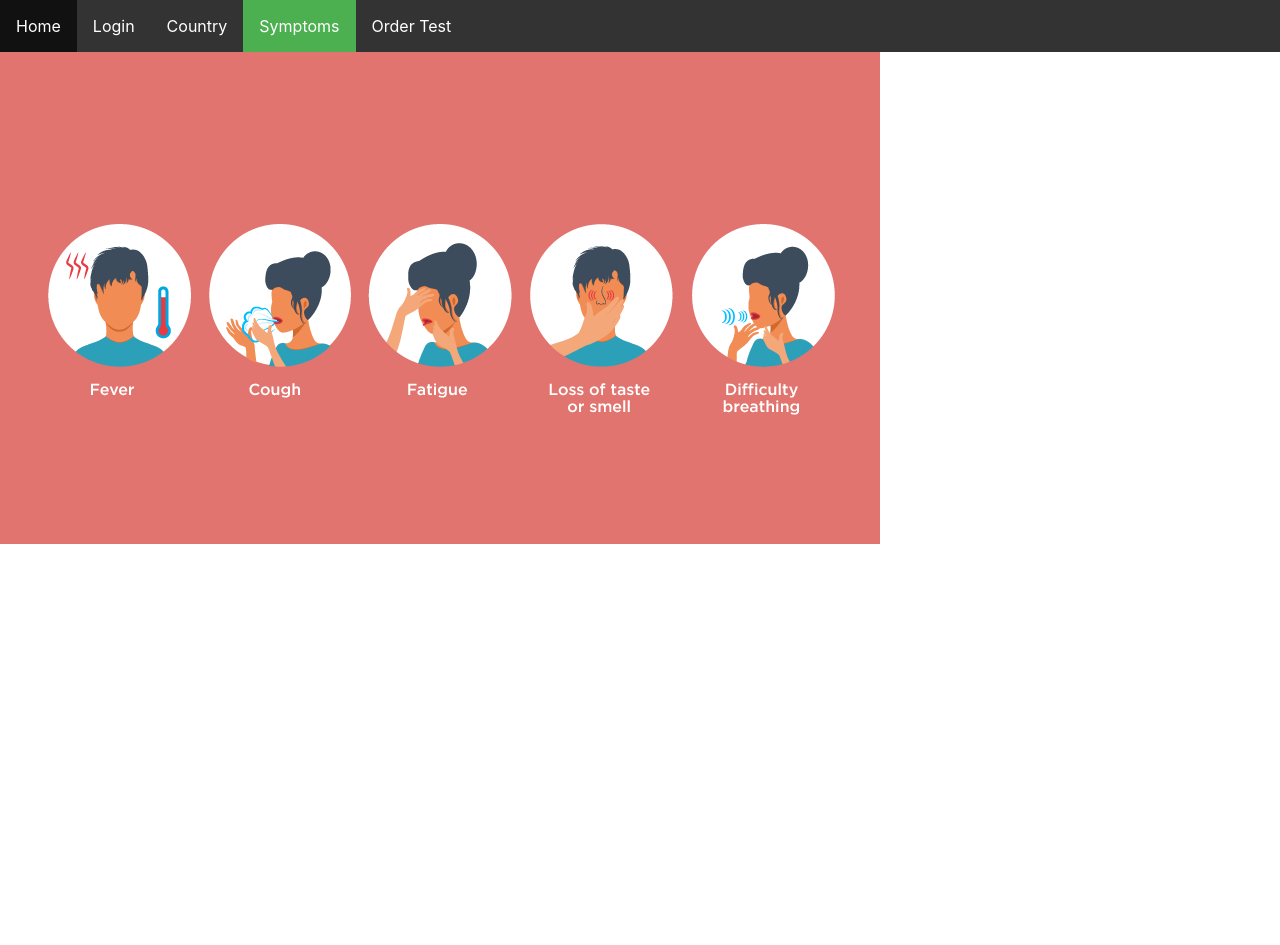
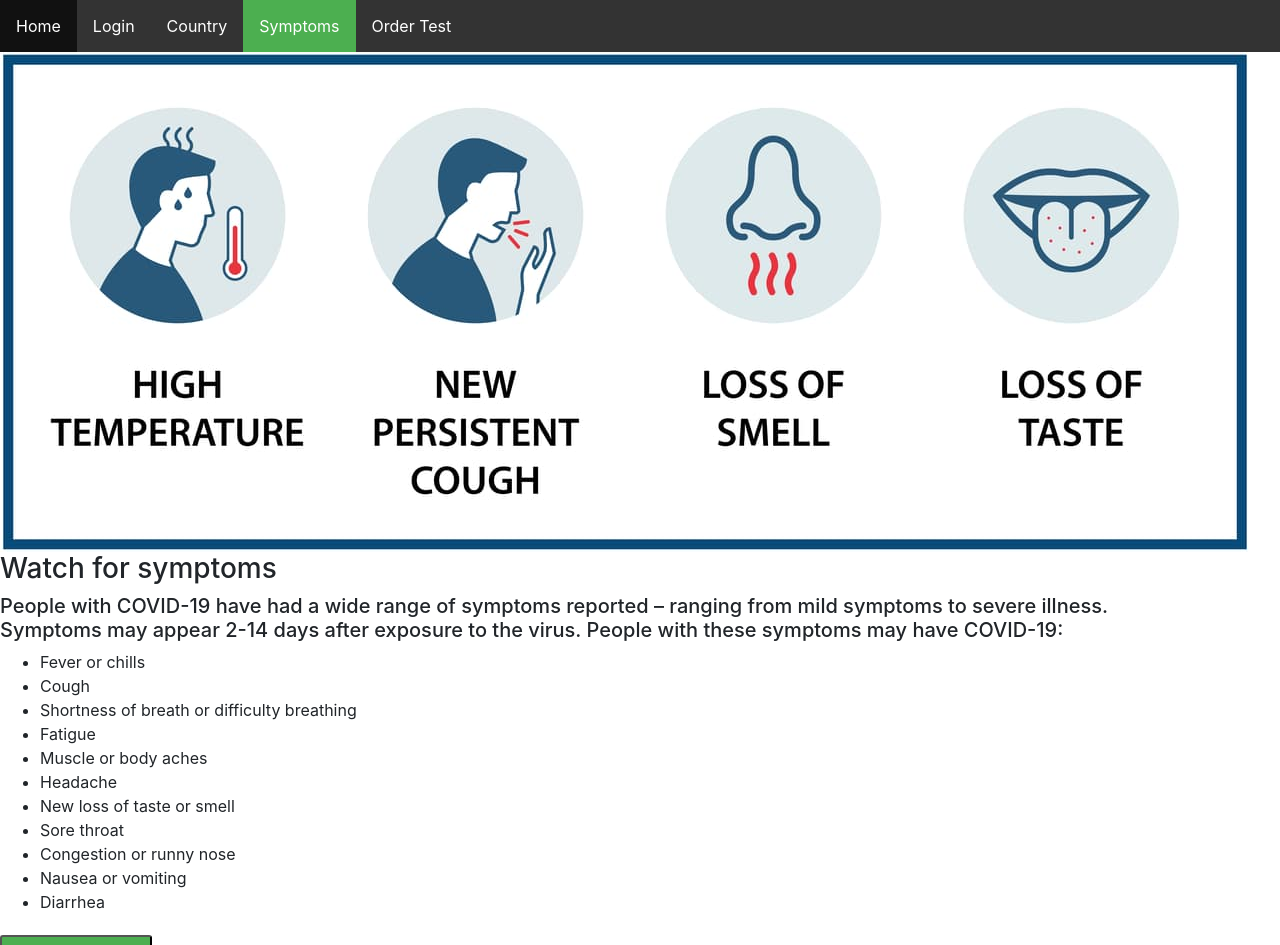
Before and after one commit to sebbergo/FrontendCorona, a React (Create React App) app: page /symptoms in a window 1280 px wide. Shown: the top 945 px of the page. Before the commit the page ends 800 px from the top, so only its background shows below. Built offline with nearby package versions, Linux system fonts and the light colour scheme.

Commit message:
lavet lidt design og hygge

```diff
--- a/src/App.css
+++ b/src/App.css
@@ -26,3 +26,8 @@
     transform: rotate(360deg);
   }
 }
+
+.dropdown-menu {
+  height: 570px;
+  overflow-y: scroll;
+}
--- a/src/Country.js
+++ b/src/Country.js
@@ -2,6 +2,7 @@ import facade from "./apiFacade.js";
 import React, { useState, useEffect } from "react";
 import Table from "react-bootstrap/Table";
 import Dropdown from "react-bootstrap/Dropdown";
+import "./App.css";
 
 function Country() {
   let obj = {
@@ -15,30 +16,41 @@ function Country() {
     CaseFatalityRatio: "",
     DailyIncidenceConfirmedCases: "",
     SevenDaySmoothedDailyChange: "",
-    CumulativeTotal: ""
+    CumulativeTotal: "",
   };
 
   const [country, setCountry] = useState(obj);
-  const [countryList, setCountryList] = useState([])
+  const [countryList, setCountryList] = useState([]);
 
   useEffect(() => {
     facade.fetchCountries().then((data) => setCountryList(data));
   }, []);
 
   const handleSelect = (evt) => {
-    console.log(evt)
-    facade.fetchCountry(evt).then((data) => setCountry(data))
-  }
+    console.log(evt);
+    facade.fetchCountry(evt).then((data) => setCountry(data));
+  };
 
   return (
     <div>
-      <Dropdown >
-        <Dropdown.Toggle variant="success" id="dropdown-basic">
+      <Dropdown>
+        <Dropdown.Toggle
+          bsStyle="default"
+          bsSize="small"
+          style={{ maxHeight: "50px" }}
+          title={"Qty"}
+          key={1}
+          id="dropdown-size-small"
+          variant="success"
+          id="dropdown-basic"
+        >
           Select Country
-        </Dropdown.Toggle >
-        <Dropdown.Menu  >
+        </Dropdown.Toggle>
+        <Dropdown.Menu className="dropdown-menu">
           {countryList.map((country) => (
-            <Dropdown.Item onSelect={handleSelect} eventKey={country.Country} >{country.Country}</Dropdown.Item>
+            <Dropdown.Item onSelect={handleSelect} eventKey={country.Country}>
+              {country.Country}
+            </Dropdown.Item>
           ))}
         </Dropdown.Menu>
       </Dropdown>
--- a/src/Symptoms.js
+++ b/src/Symptoms.js
@@ -1,9 +1,57 @@
 import React from "react";
-import symptoms from "./images/symptoms.png";
+import symptoms from "./images/symptoms2.jpg";
 import Image from "react-bootstrap/Image";
+import OrderTest from "./OrderTest";
+import {
+  Switch,
+  Route,
+  Link,
+  useRouteMatch,
+  BrowserRouter as Router,
+} from "react-router-dom";
+import "./login.css";
 
 function Symptoms() {
-  return <Image src={symptoms} fluid />;
+  return (
+    <Router>
+      <div>
+        <Route path="/symptoms">
+          <Image src={symptoms} fluid />
+
+          <h3>Watch for symptoms</h3>
+
+          <h5>
+            People with COVID-19 have had a wide range of symptoms reported –
+            ranging from mild symptoms to severe illness. <br></br>Symptoms may appear
+            2-14 days after exposure to the virus. People with these symptoms
+            may have COVID-19:
+          </h5>
+          <ul>
+            <li>Fever or chills</li>
+            <li>Cough</li>
+            <li>Shortness of breath or difficulty breathing </li>
+            <li>Fatigue </li>
+            <li>Muscle or body aches </li>
+            <li>Headache </li>
+            <li>New loss of taste or smell </li>
+            <li>Sore throat </li>
+            <li>Congestion or runny nose </li>
+            <li>Nausea or vomiting </li>
+            <li>Diarrhea </li>
+          </ul>
+          <Link to={"/ordertest"}>
+            <button className="button-login">Order a test!</button>
+          </Link>
+        </Route>
+
+        <Switch>
+          <Route path="/ordertest">
+            <OrderTest />
+          </Route>
+        </Switch>
+      </div>
+    </Router>
+  );
 }
 
 export default Symptoms;
```
Also changed, not shown: src/images/symptoms2.jpg (added).
